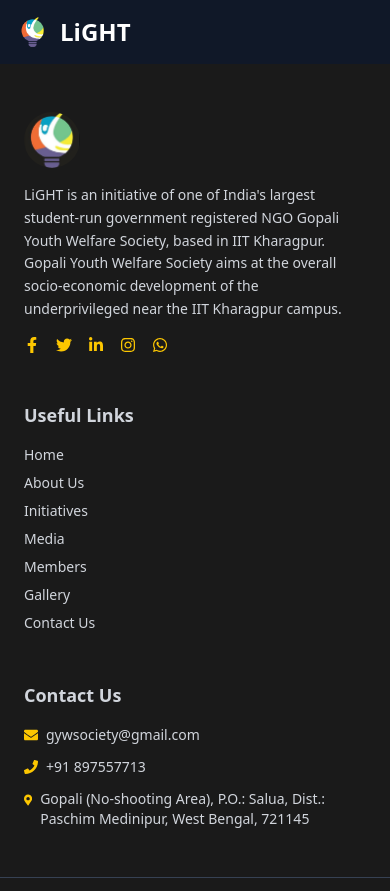
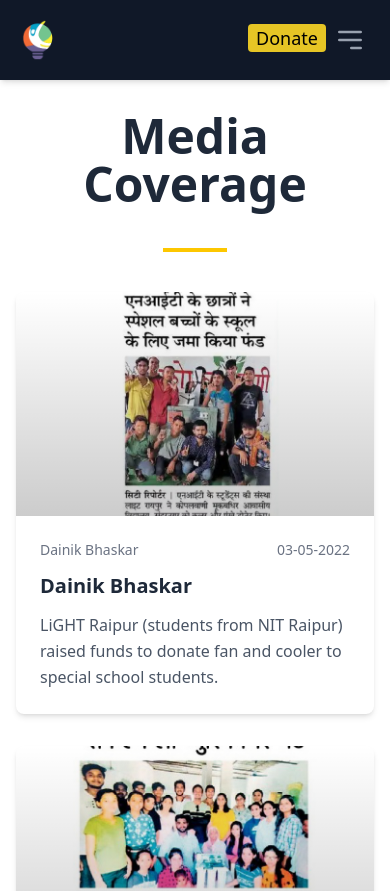
Before and after one commit to GYWS-TechOps/LiGHT-Website, a React (Vite) app: page /mediacoverage in a window 390 px wide. Shown: the top 891 px of the page. Built offline with nearby package versions, Linux system fonts and the light colour scheme.

Commit message:
added media page and navbar for small screeen

```diff
--- a/src/App.jsx
+++ b/src/App.jsx
@@ -10,13 +10,14 @@
 import Initiatives from "./pages/Initiatives";
 import JoinUs from "./pages/JoinUs";
 import Members from "./pages/Members";
+import Mediacoverage from "./pages/Mediacoverage"; // <-- import here
 import Footer from "./components/Footer";
 
 const App = () => {
   return (
     <Router>
       <Navbar />
-      <div >
+      <div>
         <Routes>
           <Route path="/" element={<Home />} />
           <Route path="/about" element={<Aboutus />} />
@@ -25,6 +26,7 @@
           <Route path="/initiatives" element={<Initiatives />} />
           <Route path="/join" element={<JoinUs />} />
           <Route path="/members" element={<Members />} />
+          <Route path="/mediacoverage" element={<Mediacoverage />} /> {/* <-- add this */}
         </Routes>
       </div>
       <Footer/>
--- a/src/components/Home/Events.jsx
+++ b/src/components/Home/Events.jsx
@@ -28,12 +28,8 @@
       </div>
 
       <div className="text-center mt-12">
-        <a
-          href="/initiatives"
-          className="inline-block px-2 py-1 text-lg text-white bg-[rgb(230,197,37)] hover:bg-[rgb(200,167,20)] rounded-sm transition-all duration-300 hover:scale-105"
-        >
-          View More Events
-        </a>
+
+        <a href="/initiatives" className="inline-block px-2 py-1 text-lg text-white bg-[rgb(230,197,37)] hover:bg-[rgb(200,167,20)] rounded-sm transition-all duration-300 hover:scale-105">Initiatives</a>
       </div>
     </section>
   );
--- a/src/components/Home/Media.jsx
+++ b/src/components/Home/Media.jsx
@@ -1,45 +1,21 @@
 import React from 'react';
 import MediaCard from './MediaCard';
-import media1 from '../../assets/Home/media1.jpg';
-import media2 from '../../assets/Home/media2.jpg';
-import media3 from '../../assets/Home/media3.jpg';
+import { mediaData } from '../../data/mediaData';
 
+// filepath: c:\coding\LiGHT\LiGHT-Website\src\components\Home\Media.jsx
 const Media = () => {
-  const mediaData = [
-    {
-      title: "Dainik Bhaskar",
-      description: "LiGHT Raipur (students from NIT Raipur) raised funds to donate fan and cooler to special school students.",
-      image: media1,
-      date: "03-05-2022",
-
-    },
-    {
-      title: "Lokmat",
-      description: "LiGHT Wardha(students from Bajaj Institute of Technology, Wardha) raised funds to donate Water Purifier to Sankalp Orphanage",
-      image: media2,
-      date: "03-05-2022",
-
-    },
-    {
-      title: "Pudhari",
-      description: "LiGHT Samvedna raised funds to donate orphanage to children of Bhagwaan Baba Balika Ashram Orphanage",
-      image: media3,
-      date: "03-05-2022",
-
-    }
-  ];
+  // For home page, show only first 3 cards
+  const featuredMedia = mediaData.slice(0, 3);
 
   return (
-
     <div>
       <div className="container mx-auto px-4 py-8">
         <h2 className="text-5xl font-semibold text-gray-800 mb-4 text-center">
           Media Coverage
-        <div className="w-16 h-1 my-10 bg-yellow-400 mx-auto "></div>
+          <div className="w-16 h-1 my-10 bg-yellow-400 mx-auto"></div>
         </h2>
-
         <div className="grid grid-cols-1 md:grid-cols-2 lg:grid-cols-3 gap-6 mb-8">
-        {mediaData.map((item, index) => (
+          {featuredMedia.map((item, index) => (
             <MediaCard
               key={index}
               title={item.title}
@@ -50,12 +26,10 @@
             />
           ))}
         </div>
-
-
       </div>
       <div className="text-center mt-[-12] mb-10">
         <a
-            href="/initiatives"
+          href="/mediacoverage"
           className="inline-block -mt-2 px-2 py-1 text-lg text-white bg-[rgb(230,197,37)] hover:bg-[rgb(200,167,20)] rounded-sm transition-all duration-300 hover:scale-105"
         >
           View More
--- a/src/components/Navbar.jsx
+++ b/src/components/Navbar.jsx
@@ -1,29 +1,78 @@
-import React from "react";
-import { Link } from "react-router-dom";
+import React, { useState } from "react";
 import logo from "../assets/Home/logo.png";
+
+
 const Navbar = () => {
+  const [isOpen, setIsOpen] = useState(false);
+  const logoUrl = "https://placehold.co/120x50/111827/FFFFFF?text=LiGHT"; // Placeholder for logo
+
   return (
-    <nav className="bg-gray-900 text-white shadow-md">
+    <nav className="bg-gray-900 text-white shadow-md sticky top-0 z-50">
       <div className="max-w-7xl mx-auto px-4 sm:px-6 lg:px-8">
-        <div className="flex justify-between items-center h-16">
+        <div className="flex justify-between items-center h-20">
 
-       <div className="flex items-center space-x-2">
-            <img src={logo} alt="LiGHT Logo" className="h-10 w-auto" />
-            <div className="text-2xl font-bold">
-              <Link to="/">LiGHT</Link>
-            </div>
+          {/* Logo and Brand Name */}
+          <div className="flex-shrink-0 flex items-center space-x-2">
+          <img src={logo} alt="LiGHT Logo" className="h-13 w-auto" />
+            <a href="/" className="text-2xl font-bold hidden sm:block">LiGHT</a>
           </div>
 
-          <div className="space-x-6 hidden md:flex">
-            <Link to="/" className="hover:text-gray-300 transition">Home</Link>
-            <Link to="/about" className="hover:text-gray-300 transition">About Us</Link>
-            <Link to="/centers" className="hover:text-gray-300 transition">Centers</Link>
-            <Link to="/contact" className="hover:text-gray-300 transition">Contact Us</Link>
-            <Link to="/initiatives" className="hover:text-gray-300 transition">Initiatives</Link>
-            <Link to="/join" className="hover:text-gray-300 transition">Join Us</Link>
-            <Link to="/members" className="hover:text-gray-300 transition">Members</Link>
-            <Link to="https://www.gyws.org/donate" className="inline-block -mt-1 px-2 py-1 text-lg text-black bg-[rgb(230,197,37)] hover:bg-[rgb(200,167,20)] rounded-sm transition-all duration-300 hover:scale-105">Donate Now</Link>
+          {/* Desktop Menu */}
+          <div className="hidden md:flex items-center space-x-6">
+            <a href="/" className="hover:text-gray-300 transition">Home</a>
+            <a href="/about" className="hover:text-gray-300 transition">About Us</a>
+            <a href="/centers" className="hover:text-gray-300 transition">Centers</a>
+            <a href="/contact" className="hover:text-gray-300 transition">Contact Us</a>
+            <a href="/initiatives" className="hover:text-gray-300 transition">Initiatives</a>
+            <a href="/join" className="hover:text-gray-300 transition">Join Us</a>
+            <a href="/members" className="hover:text-gray-300 transition">Members</a>
+            <a href="https://www.gyws.org/donate" target="_blank" rel="noopener noreferrer" className="inline-block -mt-1 px-2 py-1 text-lg text-black bg-[rgb(230,197,37)] hover:bg-[rgb(200,167,20)] rounded-sm transition-all duration-300 hover:scale-105">
+              Donate Now
+            </a>
           </div>
+
+          {/* Mobile Menu Button & Donate Button */}
+          <div className="md:hidden flex items-center">
+             <a href="https://www.gyws.org/donate" target="_blank" rel="noopener noreferrer" className="inline-block -mt-1 px-2 pb-0.2 pt-0 text-lg text-black bg-[rgb(230,197,37)] hover:bg-[rgb(200,167,20)] rounded-sm transition-all duration-300 hover:scale-105">
+              Donate
+            </a>
+            <button
+              onClick={() => setIsOpen(!isOpen)}
+              className="inline-flex items-center justify-center p-2 rounded-md text-gray-400 hover:text-white hover:bg-gray-800 focus:outline-none focus:ring-2 focus:ring-inset focus:ring-white"
+              aria-controls="mobile-menu"
+              aria-expanded={isOpen}
+            >
+              <span className="sr-only">Open main menu</span>
+              {/* Icon for hamburger menu */}
+              {!isOpen ? (
+                <svg className="block h-8 w-8" xmlns="http://www.w3.org/2000/svg" fill="none" viewBox="0 0 24 24" stroke="currentColor" aria-hidden="true">
+                  <path strokeLinecap="round" strokeLinejoin="round" strokeWidth="2" d="M4 6h16M4 12h16m-7 6h7" />
+                </svg>
+              ) : (
+                // Icon for close menu
+                <svg className="block h-6 w-6" xmlns="http://www.w3.org/2000/svg" fill="none" viewBox="0 0 24 24" stroke="currentColor" aria-hidden="true">
+                  <path strokeLinecap="round" strokeLinejoin="round" strokeWidth="2" d="M6 18L18 6M6 6l12 12" />
+                </svg>
+              )}
+            </button>
+          </div>
+        </div>
+      </div>
+
+      {/* Mobile Menu, show/hide based on menu state. */}
+      {/* Added transition for a smooth slide-down effect */}
+      <div
+        className={`md:hidden transition-all duration-300 ease-in-out overflow-hidden ${isOpen ? 'max-h-96' : 'max-h-0'}`}
+        id="mobile-menu"
+      >
+        <div className="px-2 pt-2 pb-3 space-y-1 sm:px-3">
+          <a href="/" className="text-gray-300 hover:bg-gray-800 hover:text-white block px-3 py-2 rounded-md text-base font-medium">Home</a>
+          <a href="/about" className="text-gray-300 hover:bg-gray-800 hover:text-white block px-3 py-2 rounded-md text-base font-medium">About Us</a>
+          <a href="/centers" className="text-gray-300 hover:bg-gray-800 hover:text-white block px-3 py-2 rounded-md text-base font-medium">Centers</a>
+          <a href="/contact" className="text-gray-300 hover:bg-gray-800 hover:text-white block px-3 py-2 rounded-md text-base font-medium">Contact Us</a>
+          <a href="/initiatives" className="text-gray-300 hover:bg-gray-800 hover:text-white block px-3 py-2 rounded-md text-base font-medium">Initiatives</a>
+          <a href="/join" className="text-gray-300 hover:bg-gray-800 hover:text-white block px-3 py-2 rounded-md text-base font-medium">Join Us</a>
+          <a href="/members" className="text-gray-300 hover:bg-gray-800 hover:text-white block px-3 py-2 rounded-md text-base font-medium">Members</a>
         </div>
       </div>
     </nav>
--- /dev/null
+++ b/src/pages/Mediacoverage.jsx
@@ -0,0 +1,29 @@
+import React from 'react';
+import MediaCard from '../components/Home/MediaCard';
+import { mediaData } from '../data/mediaData';
+
+// filepath: c:\coding\LiGHT\LiGHT-Website\src\pages\Mediacoverage.jsx
+const Mediacoverage = () => {
+  return (
+    <div className="container mx-auto px-4 py-8">
+      <h2 className="text-5xl font-semibold text-gray-800 mb-4 text-center">
+        Media Coverage
+        <div className="w-16 h-1 my-10 bg-yellow-400 mx-auto"></div>
+      </h2>
+      <div className="grid grid-cols-1 md:grid-cols-2 lg:grid-cols-3 gap-8 mb-8">
+        {mediaData.map((item, index) => (
+          <MediaCard
+            key={index}
+            title={item.title}
+            description={item.description}
+            image={item.image}
+            date={item.date}
+            newspaper={item.newspaper}
+          />
+        ))}
+      </div>
+    </div>
+  );
+};
+
+export default Mediacoverage;
```
Also changed, not shown: vercel.json (added). Lines whose indentation alone changed are shown as unchanged.
